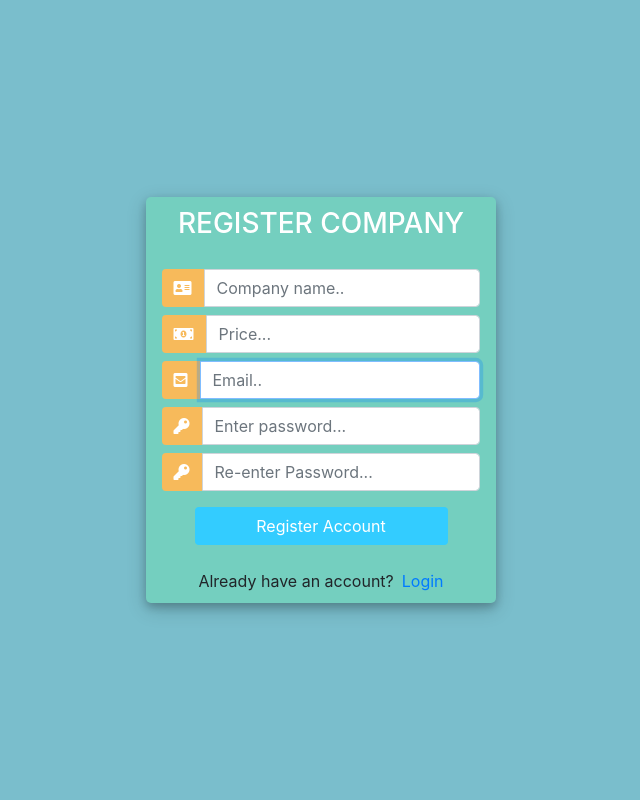
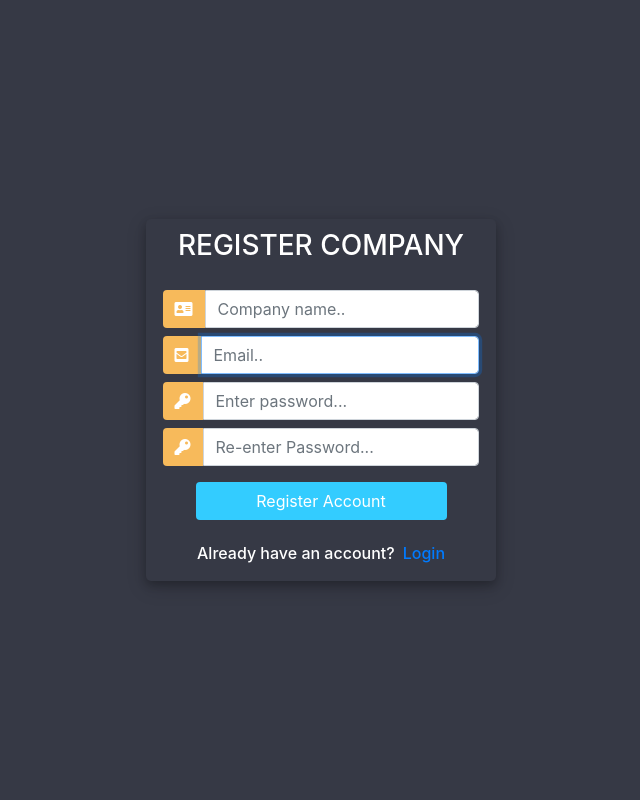
Before and after one commit to danielbociat/investingApp, a Django app: page /registerCompany/ in a window 1280 px wide. Shown: the whole page, without its empty margins (319-959 px from the left). Run offline with Django 3.2, Linux system fonts and the light colour scheme; some libraries are stand-ins or nearby versions.

Commit message:
Frontend updates

```diff
--- a/authentication/templates/authentication/registerCompany.html
+++ b/authentication/templates/authentication/registerCompany.html
@@ -13,13 +13,13 @@
 			margin: 0;
 			padding: 0;
 			height: 100%;
-			background: #7abecc !important;
+			background: #363945 !important;
 		}
 		.user_card {
 			width: 350px;
 			margin-top: auto;
 			margin-bottom: auto;
-			background: #74cfbf;
+			background: #363945;
 			position: relative;
 			display: flex;
 			justify-content: center;
@@ -62,7 +62,9 @@
 			box-shadow: none !important;
 			outline: 0px !important;
 		}
-
+        h6{
+            color: white;
+        }
 	</style>
 
 </head>
@@ -83,14 +85,6 @@
 							</div>
                             {{form2.company_name}}
 						</div>
-
-                        <div class="input-group mb-2">
-							<div class="input-group-append">
-								<span class="input-group-text"><i class="fas fa-money-bill-alt"></i></span>
-							</div>
-							{{ form3.buy_price }}
-						</div>
-
 						<div class="input-group mb-2">
 							<div class="input-group-append">
 								<span class="input-group-text"><i class="fas fa-envelope-square"></i></span>
@@ -117,9 +111,9 @@
 				</div>
 
 				<div class="mt-4">
-					<div class="d-flex justify-content-center links">
+					<h6 class="d-flex justify-content-center links">
 						Already have an account? <a href="{% url 'login' %}" class="ml-2">Login</a>
-					</div>
+					</h6>
 				</div>
 			</div>
 		</div>
@@ -132,10 +126,9 @@
 		//Query All input fields
 		var form_fields = document.getElementsByTagName('input')
 		form_fields[1].placeholder='Company name..';
-		form_fields[2].placeholder='Price...';
-        form_fields[3].placeholder='Email..';
-		form_fields[4].placeholder='Enter password...';
-		form_fields[5].placeholder='Re-enter Password...';
+        form_fields[2].placeholder='Email..';
+		form_fields[3].placeholder='Enter password...';
+		form_fields[4].placeholder='Re-enter Password...';
 
 
 		for (var field in form_fields){
```
Also changed, not shown: authentication/templates/authentication/home.html (+6 -2 lines), authentication/templates/authentication/login.html (+6 -3 lines), authentication/templates/authentication/registerUser.html (+7 -4 lines).
